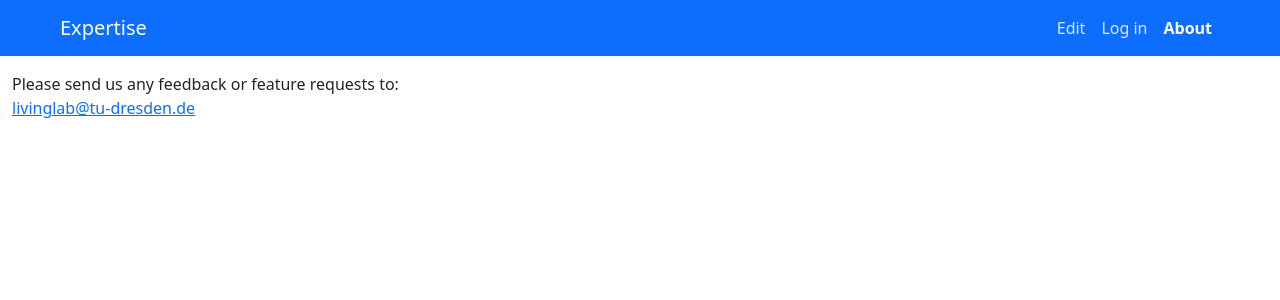
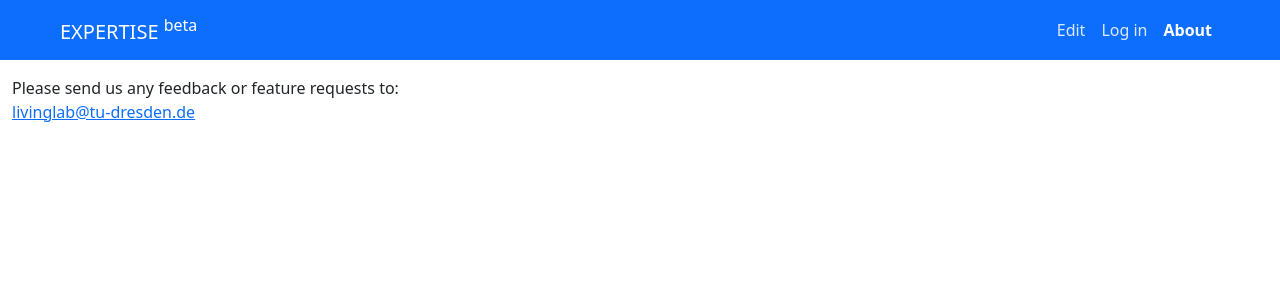
Before and after one commit to codemmmmm/expertise, a Django app: page /expertise/about in a window 1280 px wide. Shown: the top 300 px of the page. Run offline with Django 4.2, Linux system fonts and the light colour scheme; some libraries are stand-ins or nearby versions.

Commit message:
style navbar expertise

```diff
--- a/mysite/expertise/static/expertise/style.css
+++ b/mysite/expertise/static/expertise/style.css
@@ -20,6 +20,10 @@ html, body {
 
 .nav-link.active {
     font-weight: 600;
+}
+
+.beta-tag {
+    vertical-align: super;
 }
 
 form.home {
--- a/mysite/expertise/templates/expertise/base.html
+++ b/mysite/expertise/templates/expertise/base.html
@@ -36,7 +36,9 @@
         {% block navbar %}
         <nav class="navbar navbar-expand-md px-md-5 navbar-dark bg-primary">
             <div class="container-fluid">
-                <a class="navbar-brand" href="/expertise">Expertise</a>
+                <a class="navbar-brand" href="/expertise">
+                    <span class="text-uppercase">Expertise </span><span class="fs-6 beta-tag">beta</span>
+                </a>
                 <button class="navbar-toggler" type="button" data-bs-toggle="collapse" data-bs-target="#navbarNavAltMarkup"
                     aria-controls="navbarNavAltMarkup" aria-expanded="false" aria-label="Toggle navigation">
                     <span class="navbar-toggler-icon"></span>
```
